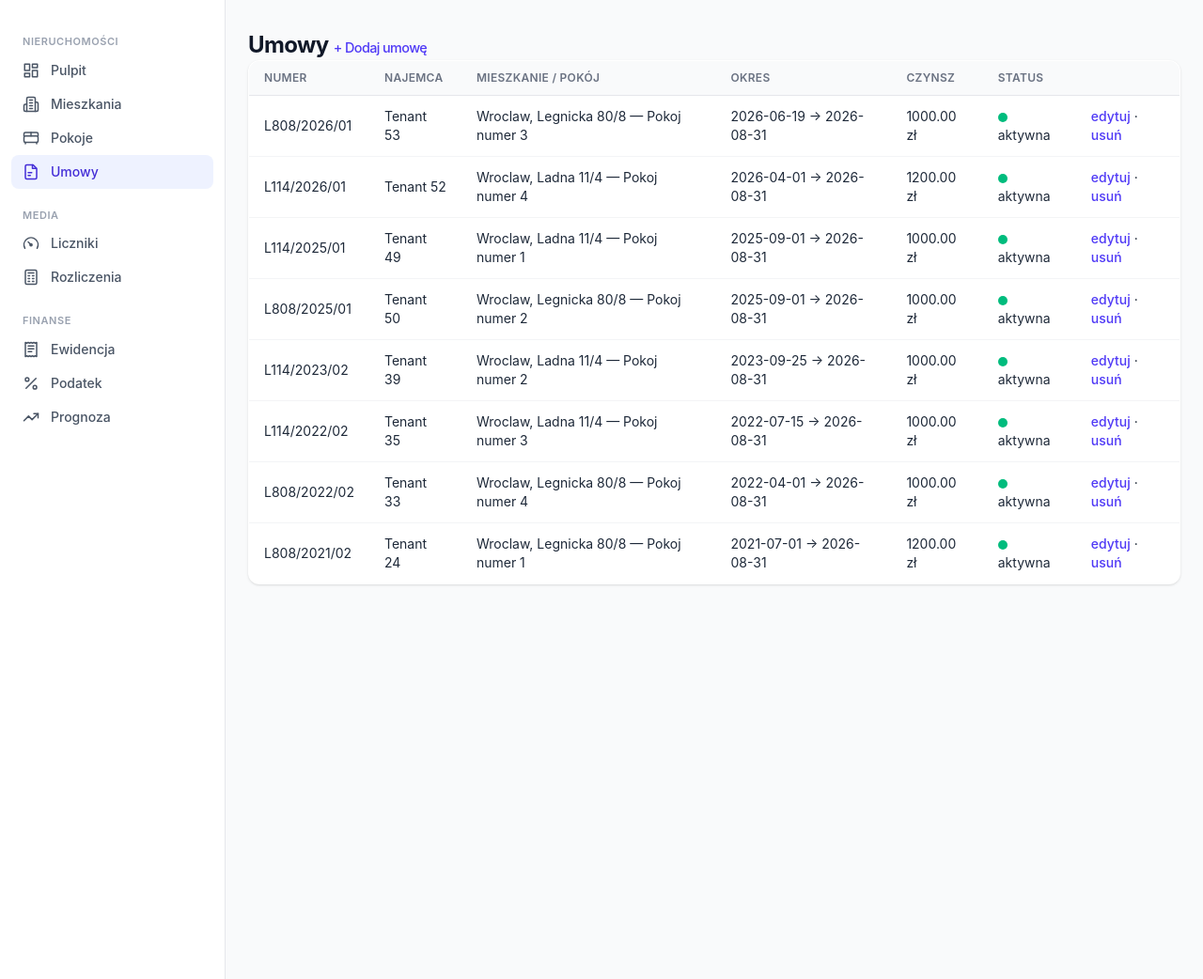
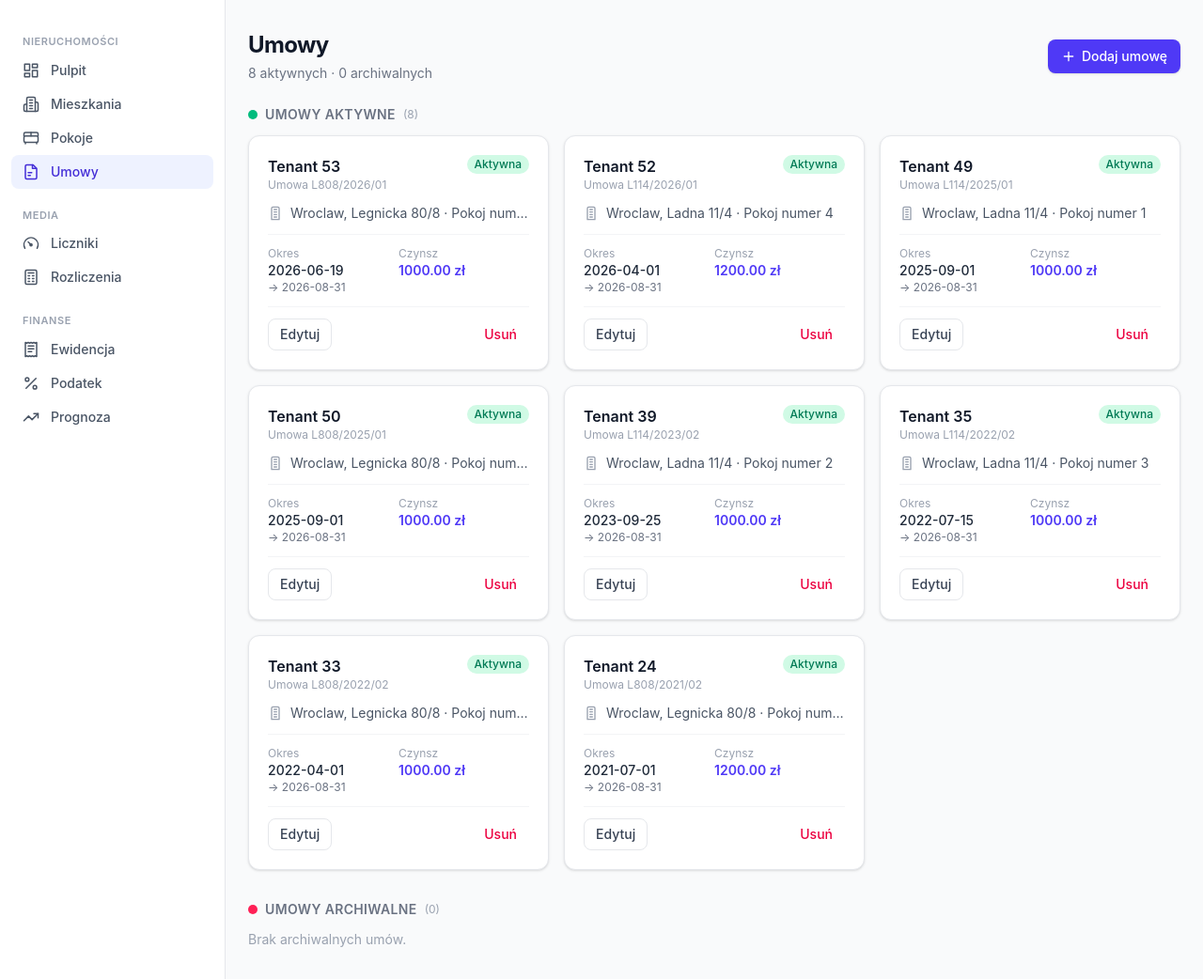
Before and after one commit to jdrwal/npbeta-py, a Django app: page /contracts/ in a window 1280 px wide. Shown: the part 56-1098 px from the top of the page at 94% size. Run offline with Django 5.2, Linux system fonts and the light colour scheme; a user stored in the database is signed in; data comes from the database, SQL or seed files in the repository; parts of the project's set-up code (start-up, migrations or seed data) failed here and were passed over.

Commit message:
Redesign contracts page as cards split into active and past sections

```diff
--- a/apps/core/templates/core/contracts.html
+++ b/apps/core/templates/core/contracts.html
@@ -1,42 +1,100 @@
 {% extends "base.html" %}
 {% block title %}Umowy — npbeta{% endblock %}
 {% block content %}
-<h1>Umowy <a href="{% url 'core:add_contract' %}" style="font-size:.9rem;">+ Dodaj umowę</a></h1>
-<table>
-    <thead>
-        <tr>
-            <th>Numer</th>
-            <th>Najemca</th>
-            <th>Mieszkanie / Pokój</th>
-            <th>Okres</th>
-            <th>Czynsz</th>
-            <th>Status</th>
-            <th></th>
-        </tr>
-    </thead>
-    <tbody>
-        {% for c in contracts %}
-        <tr>
-            <td>{{ c.contract_number }}</td>
-            <td>{{ c.tenant_name }}</td>
-            <td>{{ c.flat }} — {{ c.room.name|default:c.room.room_no }}</td>
-            <td>{{ c.contract_start|date:"Y-m-d" }} → {{ c.contract_end|date:"Y-m-d" }}</td>
-            <td>{{ c.price }} zł</td>
-            <td>
-                {% if c.contract_start <= today and c.contract_end >= today %}
-                    <span class="badge success"></span> aktywna
-                {% else %}
-                    <span class="badge danger"></span> wygasła
-                {% endif %}
-            </td>
-            <td>
-                <a href="{% url 'core:edit_contract' c.pk %}">edytuj</a>
-                · <a href="{% url 'core:delete_contract' c.pk %}">usuń</a>
-            </td>
-        </tr>
+<div class="mb-6 flex items-center justify-between">
+    <div>
+        <h1>Umowy</h1>
+        <p class="mt-1 text-sm text-gray-500">{{ active|length }} aktywnych · {{ past|length }} archiwalnych</p>
+    </div>
+    <a href="{% url 'core:add_contract' %}" class="btn">
+        <svg class="h-4 w-4" viewBox="0 0 24 24" fill="none" stroke="currentColor" stroke-width="2" stroke-linecap="round" stroke-linejoin="round"><path d="M5 12h14M12 5v14"/></svg>
+        Dodaj umowę
+    </a>
+</div>
+
+<section class="mb-8">
+    <div class="mb-3 flex items-center gap-2">
+        <span class="badge success"></span>
+        <h2 class="text-sm font-semibold uppercase tracking-wide text-gray-500">Umowy aktywne</h2>
+        <span class="text-xs text-gray-400">({{ active|length }})</span>
+    </div>
+    <div class="grid gap-4 sm:grid-cols-2 lg:grid-cols-3">
+        {% for c in active %}
+        <div class="card flex flex-col">
+            <div class="flex items-start justify-between gap-2">
+                <div class="min-w-0">
+                    <div class="truncate font-semibold text-gray-900">{{ c.tenant_name }}</div>
+                    <div class="truncate text-xs text-gray-400">Umowa {{ c.contract_number }}</div>
+                </div>
+                <span class="pill bg-emerald-100 text-emerald-700">Aktywna</span>
+            </div>
+            <div class="mt-3 flex items-center gap-2 text-sm text-gray-600">
+                <svg class="h-4 w-4 shrink-0 text-gray-400" viewBox="0 0 24 24" fill="none" stroke="currentColor" stroke-width="2" stroke-linecap="round" stroke-linejoin="round"><path d="M6 22V4a2 2 0 0 1 2-2h8a2 2 0 0 1 2 2v18Z"/><path d="M10 6h4M10 10h4M10 14h4M10 18h4"/></svg>
+                <span class="truncate">{{ c.flat }}{% if c.room %} · {{ c.room.name|default:c.room.room_no }}{% endif %}</span>
+            </div>
+            <div class="mt-3 grid grid-cols-2 gap-y-3 border-t border-gray-100 pt-3 text-sm">
+                <div>
+                    <div class="text-xs text-gray-400">Okres</div>
+                    <div class="font-medium text-gray-800">{{ c.contract_start|date:"Y-m-d" }}</div>
+                    <div class="text-xs text-gray-500">→ {{ c.contract_end|date:"Y-m-d" }}</div>
+                </div>
+                <div>
+                    <div class="text-xs text-gray-400">Czynsz</div>
+                    <div class="font-semibold text-indigo-600">{{ c.price }} zł</div>
+                </div>
+            </div>
+            <div class="mt-3 flex items-center gap-2 border-t border-gray-100 pt-3">
+                <a href="{% url 'core:edit_contract' c.pk %}" class="act">Edytuj</a>
+                <a href="{% url 'core:delete_contract' c.pk %}" class="act act-danger ml-auto">Usuń</a>
+            </div>
+        </div>
         {% empty %}
-        <tr><td colspan="7">Brak umów.</td></tr>
+        <p class="text-sm text-gray-400">Brak aktywnych umów.</p>
         {% endfor %}
-    </tbody>
-</table>
+    </div>
+</section>
+
+<section>
+    <div class="mb-3 flex items-center gap-2">
+        <span class="badge danger"></span>
+        <h2 class="text-sm font-semibold uppercase tracking-wide text-gray-500">Umowy archiwalne</h2>
+        <span class="text-xs text-gray-400">({{ past|length }})</span>
+    </div>
+    <div class="grid gap-4 sm:grid-cols-2 lg:grid-cols-3">
+        {% for c in past %}
+        <div class="card flex flex-col opacity-90">
+            <div class="flex items-start justify-between gap-2">
+                <div class="min-w-0">
+                    <div class="truncate font-semibold text-gray-900">{{ c.tenant_name }}</div>
+                    <div class="truncate text-xs text-gray-400">Umowa {{ c.contract_number }}</div>
+                </div>
+                <span class="pill bg-gray-100 text-gray-500">
+                    {% if c.contract_start > today %}Przyszła{% else %}Wygasła{% endif %}
+                </span>
+            </div>
+            <div class="mt-3 flex items-center gap-2 text-sm text-gray-600">
+                <svg class="h-4 w-4 shrink-0 text-gray-400" viewBox="0 0 24 24" fill="none" stroke="currentColor" stroke-width="2" stroke-linecap="round" stroke-linejoin="round"><path d="M6 22V4a2 2 0 0 1 2-2h8a2 2 0 0 1 2 2v18Z"/><path d="M10 6h4M10 10h4M10 14h4M10 18h4"/></svg>
+                <span class="truncate">{{ c.flat }}{% if c.room %} · {{ c.room.name|default:c.room.room_no }}{% endif %}</span>
+            </div>
+            <div class="mt-3 grid grid-cols-2 gap-y-3 border-t border-gray-100 pt-3 text-sm">
+                <div>
+                    <div class="text-xs text-gray-400">Okres</div>
+                    <div class="font-medium text-gray-800">{{ c.contract_start|date:"Y-m-d" }}</div>
+                    <div class="text-xs text-gray-500">→ {{ c.contract_end|date:"Y-m-d" }}</div>
+                </div>
+                <div>
+                    <div class="text-xs text-gray-400">Czynsz</div>
+                    <div class="font-semibold text-gray-700">{{ c.price }} zł</div>
+                </div>
+            </div>
+            <div class="mt-3 flex items-center gap-2 border-t border-gray-100 pt-3">
+                <a href="{% url 'core:edit_contract' c.pk %}" class="act">Edytuj</a>
+                <a href="{% url 'core:delete_contract' c.pk %}" class="act act-danger ml-auto">Usuń</a>
+            </div>
+        </div>
+        {% empty %}
+        <p class="text-sm text-gray-400">Brak archiwalnych umów.</p>
+        {% endfor %}
+    </div>
+</section>
 {% endblock %}
--- a/apps/core/views.py
+++ b/apps/core/views.py
@@ -92,7 +92,7 @@ def flats(request: HttpRequest) -> HttpResponse:
 
 @login_required
 def contracts(request: HttpRequest) -> HttpResponse:
-    """All tenancy contracts with active/expired status (port of contr.php)."""
+    """Tenancy contracts split into active and past (port of contr.php)."""
     user = cast(User, request.user)
     today = timezone.now().date()
     rows = (
@@ -100,7 +100,20 @@ def contracts(request: HttpRequest) -> HttpResponse:
         .select_related("flat", "room")
         .order_by("-contract_start")
     )
-    return render(request, "core/contracts.html", {"contracts": rows, "today": today})
+    active: list[Contract] = []
+    past: list[Contract] = []
+    for c in rows:
+        is_active = bool(
+            c.contract_start
+            and c.contract_end
+            and c.contract_start <= today <= c.contract_end
+        )
+        (active if is_active else past).append(c)
+    return render(
+        request,
+        "core/contracts.html",
+        {"active": active, "past": past, "today": today},
+    )
 
 
 @login_required
```
Also changed, not shown: static/css/app.css.
